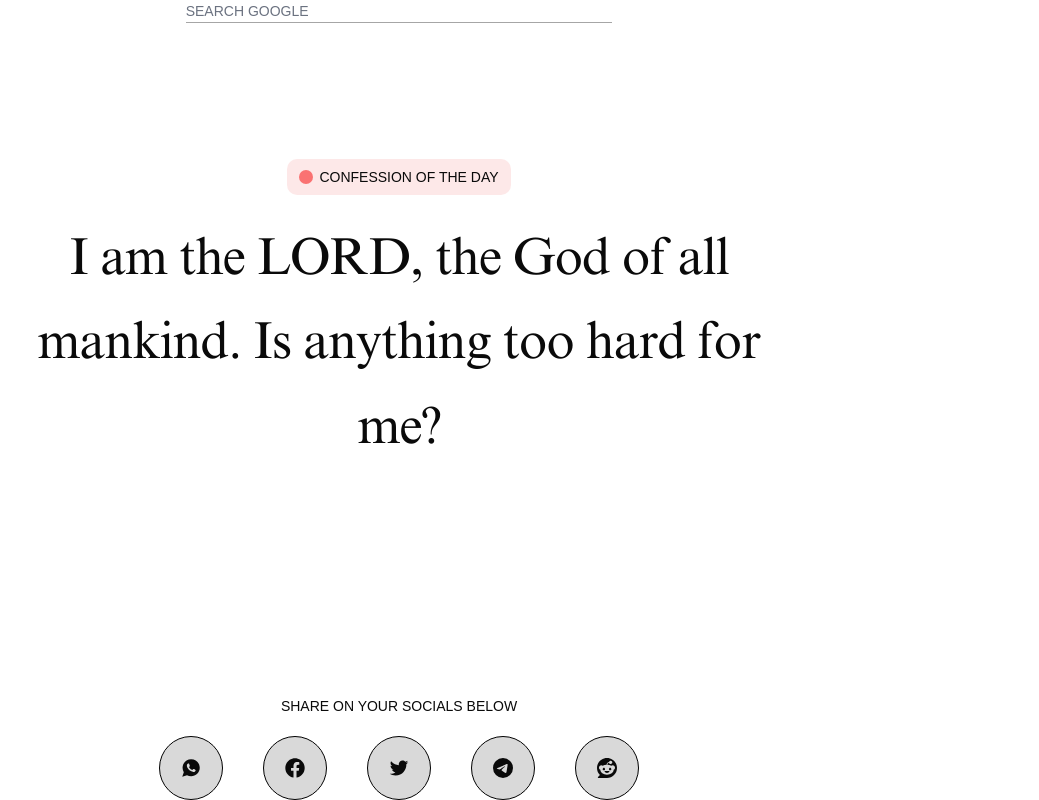
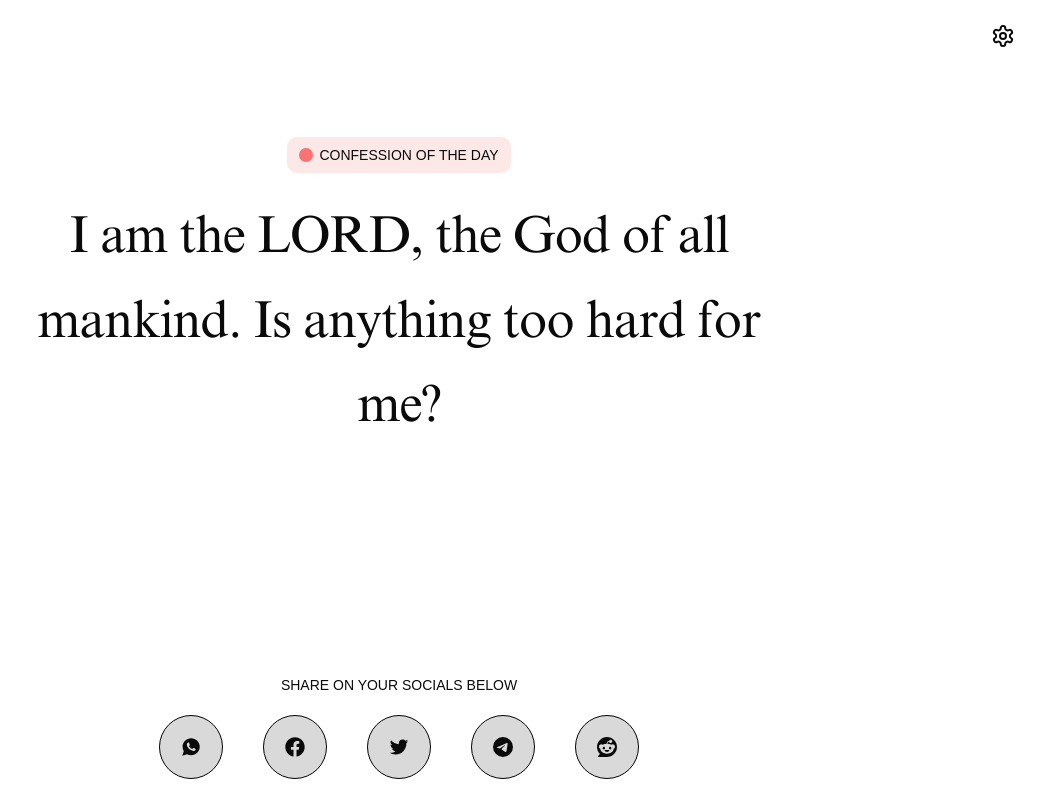
Before and after one commit to Adedoyin-Emmanuel/holytab, a Next.js app in the folder web/: page / in a window 1280 px wide. Shown: the whole page, without its empty margins (241-1280 px from the left). Built offline with nearby package versions, Linux system fonts and the light colour scheme; a web font is replaced by a local one.

Commit message:
feat: updated search component

```diff
--- a/web/app/components/search/index.tsx
+++ b/web/app/components/search/index.tsx
@@ -1,18 +1,31 @@
-
-"use client"
+"use client";
 import React from "react";
 
-interface SearchProps {
+const Search = () => {
+  const [searchQuery, setSearchQuery] = React.useState("");
 
-}
+  const handleSearch = (event: { key: string }) => {
+    if (event.key === "Enter" && searchQuery.trim()) {
+      window.location.href = `https://www.google.com/search?q=${encodeURIComponent(
+        searchQuery
+      )}`;
+    }
+  };
 
-const Search = ()=> {
-
-    return (
-        <div>
-            <h1>Search works!</h1>
-        </div>
-    );
-}
+  return (
+    <input
+      placeholder="SEARCH GOOGLE"
+      className="mx-auto md:w-1/3 w-11/12 h-10 bg-transparent
+          border-b border-[#A6A6A6] border-r-0 border-l-0 border-t-0
+          outline-none focus:outline-none
+          transition-all duration-300
+          focus:border-b-2
+          placeholder:text-gray-500 text-sm"
+      value={searchQuery}
+      onChange={(e) => setSearchQuery(e.target.value)}
+      onKeyPress={handleSearch}
+    />
+  );
+};
 
 export default Search;
--- a/web/app/page.tsx
+++ b/web/app/page.tsx
@@ -8,13 +8,13 @@ import { FaFacebook } from "react-icons/fa";
 
 import { Axios } from "@/config/axios";
 import { Confession } from "@/interfaces";
+import SettingsMenu from "@/app/components/settings";
 
 const timesNewRoman = localFont({
   src: "./../public/fonts/timesNewRoman.ttf",
 });
 
 export default function Home() {
-
   const socialIcons = [
     { id: "whatsapp", icon: <IoLogoWhatsapp /> },
     { id: "facebook", icon: <FaFacebook /> },
@@ -23,16 +23,8 @@ export default function Home() {
     { id: "reddit", icon: <SiReddit /> },
   ];
 
-  const [searchQuery, setSearchQuery] = useState("");
   const [confessionData, setConfessionData] = useState<Confession>();
 
-  const handleSearch = (event: { key: string }) => {
-    if (event.key === "Enter" && searchQuery.trim()) {
-      window.location.href = `https://www.google.com/search?q=${encodeURIComponent(
-        searchQuery
-      )}`;
-    }
-  };
 
   useEffect(() => {
     const fetchData = async () => {
@@ -49,19 +41,8 @@ export default function Home() {
 
   return (
     <div className="w-screen h-screen flex items-center justify-center gap-5 flex-col">
+      <SettingsMenu />
 
-      <input
-        placeholder="SEARCH GOOGLE"
-        className="mx-auto md:w-1/3 w-11/12 h-10 bg-transparent
-          border-b border-[#A6A6A6] border-r-0 border-l-0 border-t-0
-          outline-none focus:outline-none
-          transition-all duration-300
-          focus:border-b-2
-          placeholder:text-gray-500 text-sm"
-        value={searchQuery}
-        onChange={(e) => setSearchQuery(e.target.value)}
-        onKeyPress={handleSearch}
-      />
       <br />
       <br />
       <br />
```
